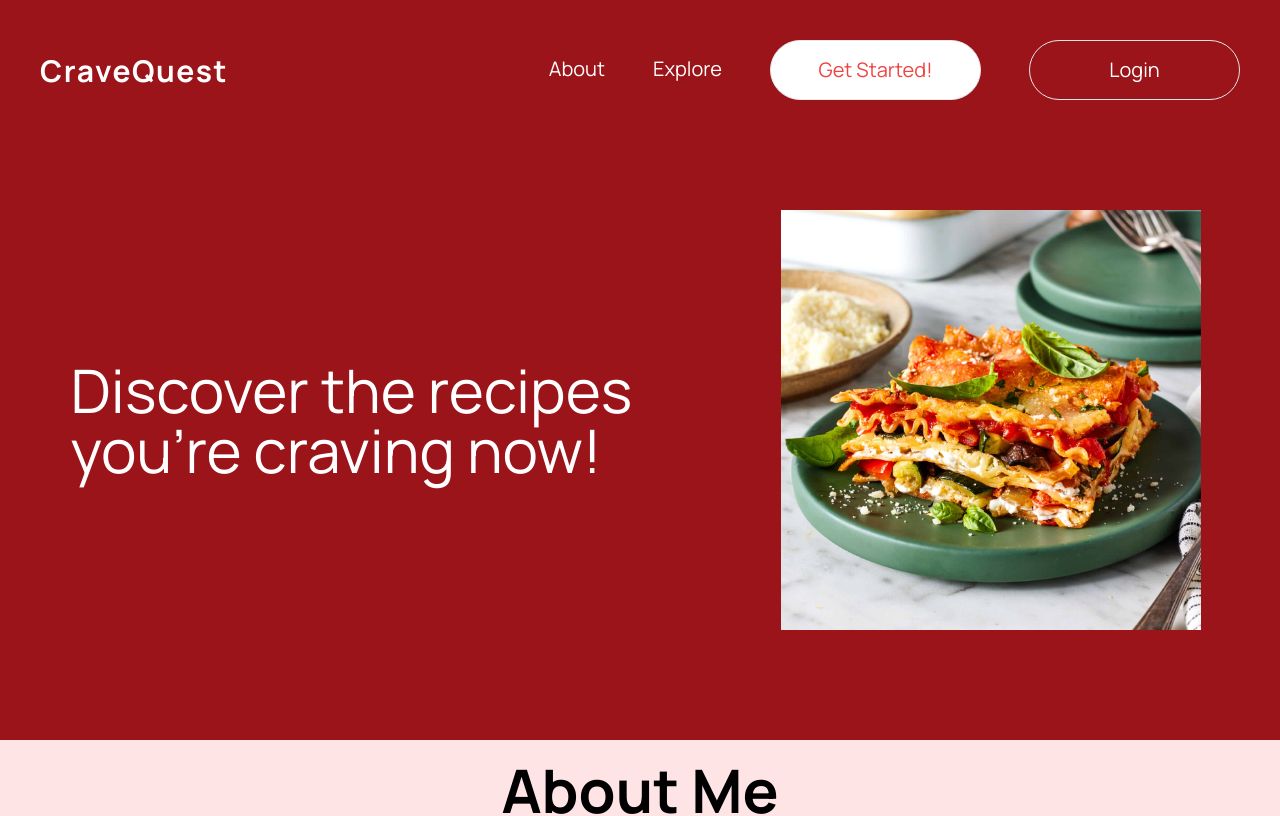
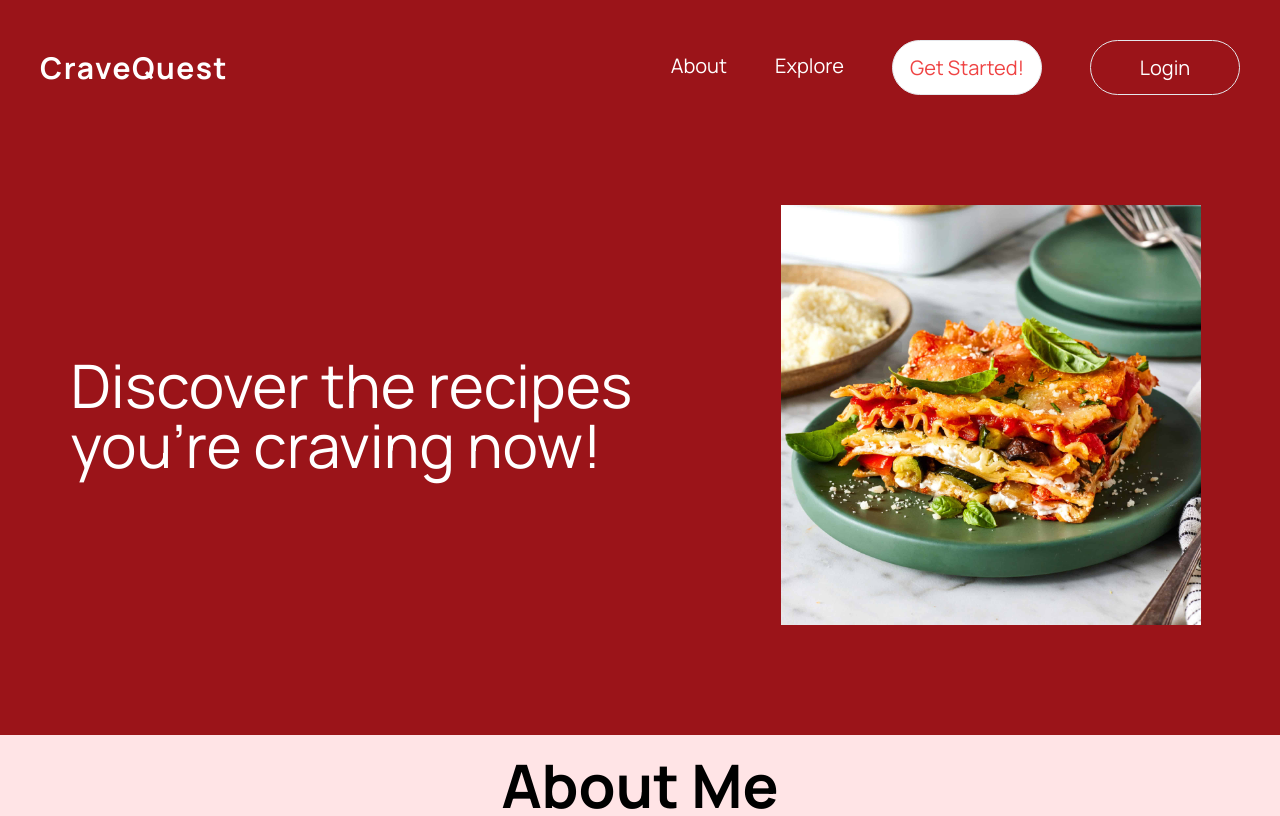
Before and after one commit to lavanderhoney/crave_quest, a React (Create React App) app in the folder client/: page / in a window 1280 px wide. Shown: the top 816 px of the page. Built offline with nearby package versions, Linux system fonts and the light colour scheme; no server answers; a web font is replaced by a local one.

Commit message:
minor fixe

```diff
--- a/client/src/Components/Button.jsx
+++ b/client/src/Components/Button.jsx
@@ -4,7 +4,7 @@ export default function Button(props) {
     const bgColor = props.bgColor;
     const textColor = props.textColor;
     //bg-white text-red-500
-    const btnClass = `w-[211px] h-[60px] border-[1px] ${bgColor} rounded-full ${textColor}`;
+    const btnClass = `w-[150px] h-[55px] border-[1px] ${bgColor} rounded-full ${textColor}`;
     return (
         <>
             <button className={btnClass} onClick={props.onClick}>
--- a/client/src/Navbar.jsx
+++ b/client/src/Navbar.jsx
@@ -19,7 +19,7 @@ export default function Navbar() {
 
     return (
         <>
-            <nav className='p-10'>
+            <nav className='p-10 nav1'>
                 <div className='text-white flex justify-between items-center text-[20px]'>
                     <Link
                         to="/"
--- a/client/src/Styles/Navbarstyles.css
+++ b/client/src/Styles/Navbarstyles.css
@@ -1,3 +1,3 @@
-nav {
+.nav1 {
     background-color: #9B1419;
 }
```
